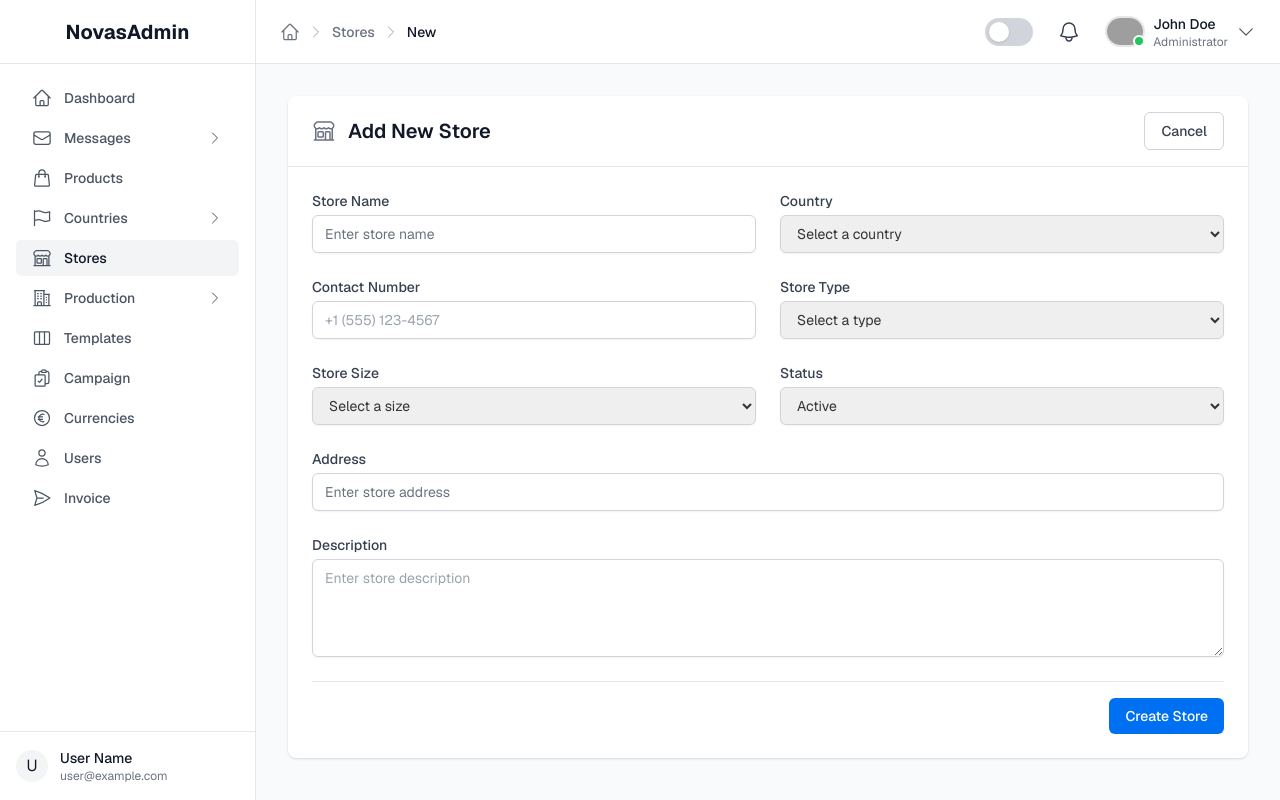
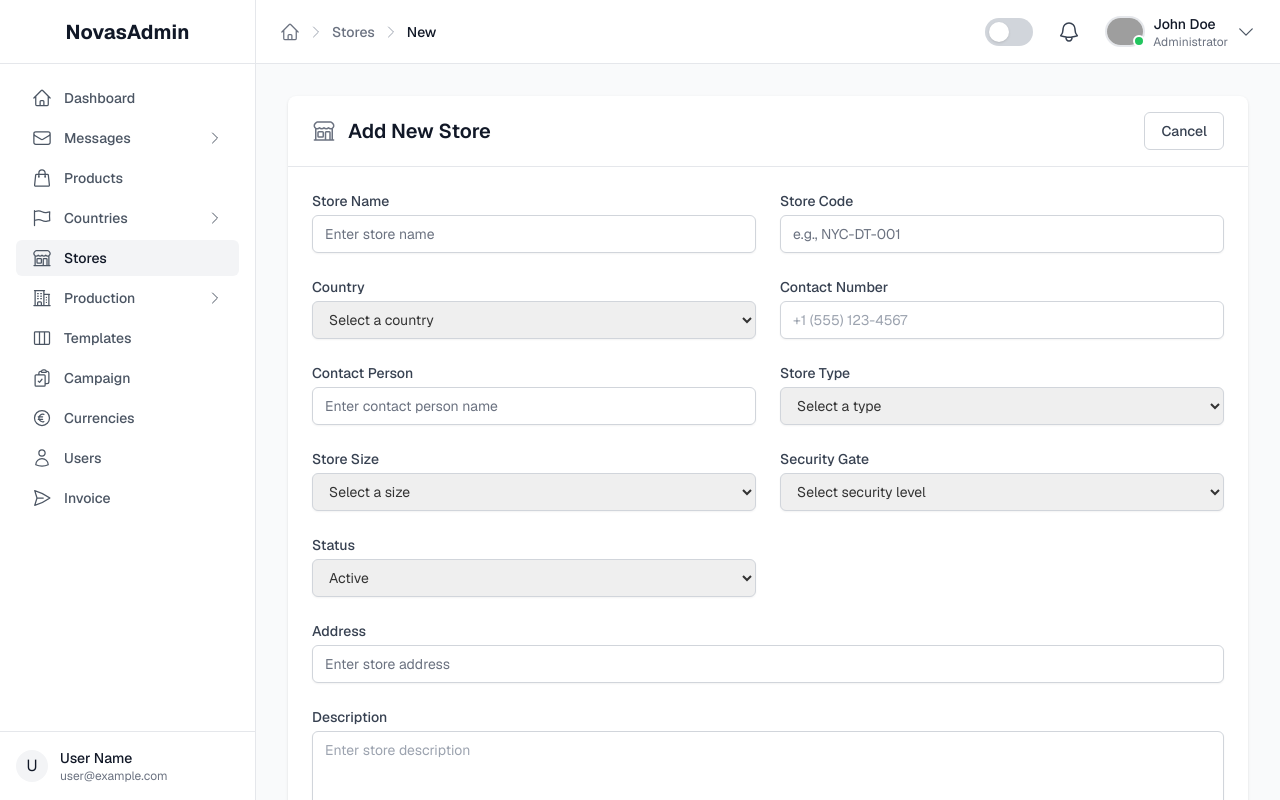
Before and after one commit to einfoengine/novasadmin, a Next.js app: page /stores/new in a window 1280 px wide. Built offline with nearby package versions, Linux system fonts and the light colour scheme; grey boxes are pictures that could not be loaded.

Commit message:
Add new store page is done

```diff
--- a/src/app/stores/new/page.tsx
+++ b/src/app/stores/new/page.tsx
@@ -6,11 +6,14 @@ import { BuildingStorefrontIcon } from '@heroicons/react/24/outline';
 
 interface StoreFormData {
   name: string;
+  storeCode: string;
   country: string;
   countryId: string;
   contact: string;
+  contactPerson: string;
   type: string;
   size: string;
+  securityGate: string;
   address: string;
   status: string;
   description: string;
@@ -18,11 +21,14 @@ interface StoreFormData {
 
 const initialFormData: StoreFormData = {
   name: '',
+  storeCode: '',
   country: '',
   countryId: '',
   contact: '',
+  contactPerson: '',
   type: '',
   size: '',
+  securityGate: '',
   address: '',
   status: 'Active',
   description: ''
@@ -30,6 +36,7 @@ const initialFormData: StoreFormData = {
 
 const storeTypes = ['A', 'B', 'C'];
 const storeSizes = ['Small', 'Medium', 'Large'];
+const securityGates = ['Low', 'Medium', 'High'];
 const countries = [
   { name: 'United States', code: 'US' },
   { name: 'United Kingdom', code: 'GB' },
@@ -137,6 +144,23 @@ export default function NewStorePage() {
                 />
               </div>
 
+              {/* Store Code */}
+              <div className="space-y-1">
+                <label htmlFor="storeCode" className="block text-sm font-medium text-gray-700">
+                  Store Code
+                </label>
+                <input
+                  type="text"
+                  id="storeCode"
+                  name="storeCode"
+                  value={formData.storeCode}
+                  onChange={handleInputChange}
+                  required
+                  className="block w-full px-3 py-2 border border-gray-300 rounded-md shadow-sm focus:border-primary focus:ring-primary sm:text-sm"
+                  placeholder="e.g., NYC-DT-001"
+                />
+              </div>
+
               {/* Country */}
               <div className="space-y-1">
                 <label htmlFor="country" className="block text-sm font-medium text-gray-700">
@@ -173,6 +197,23 @@ export default function NewStorePage() {
                   required
                   className="block w-full px-3 py-2 border border-gray-300 rounded-md shadow-sm focus:border-primary focus:ring-primary sm:text-sm"
                   placeholder="+1 (555) 123-4567"
+                />
+              </div>
+
+              {/* Contact Person */}
+              <div className="space-y-1">
+                <label htmlFor="contactPerson" className="block text-sm font-medium text-gray-700">
+                  Contact Person
+                </label>
+                <input
+                  type="text"
+                  id="contactPerson"
+                  name="contactPerson"
+                  value={formData.contactPerson}
+                  onChange={handleInputChange}
+                  required
+                  className="block w-full px-3 py-2 border border-gray-300 rounded-md shadow-sm focus:border-primary focus:ring-primary sm:text-sm"
+                  placeholder="Enter contact person name"
                 />
               </div>
 
@@ -215,6 +256,28 @@ export default function NewStorePage() {
                   {storeSizes.map(size => (
                     <option key={size} value={size}>
                       {size}
+                    </option>
+                  ))}
+                </select>
+              </div>
+
+              {/* Security Gate */}
+              <div className="space-y-1">
+                <label htmlFor="securityGate" className="block text-sm font-medium text-gray-700">
+                  Security Gate
+                </label>
+                <select
+                  id="securityGate"
+                  name="securityGate"
+                  value={formData.securityGate}
+                  onChange={handleInputChange}
+                  required
+                  className="block w-full px-3 py-2 border border-gray-300 rounded-md shadow-sm focus:border-primary focus:ring-primary sm:text-sm"
+                >
+                  <option value="">Select security level</option>
+                  {securityGates.map(level => (
+                    <option key={level} value={level}>
+                      {level}
                     </option>
                   ))}
                 </select>
```
Also changed, not shown: public/data/stores.json (+30 -0 lines).
